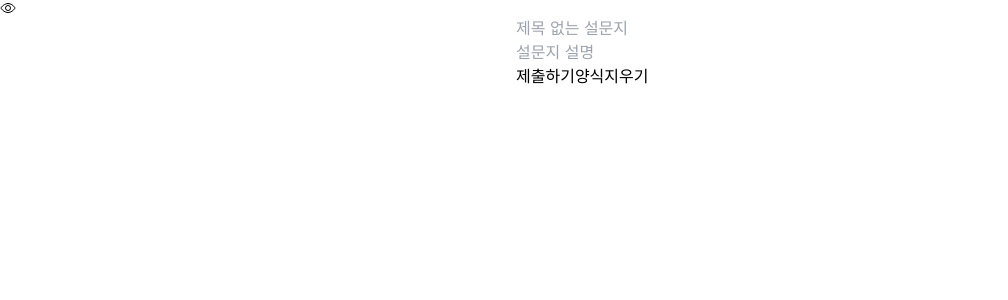
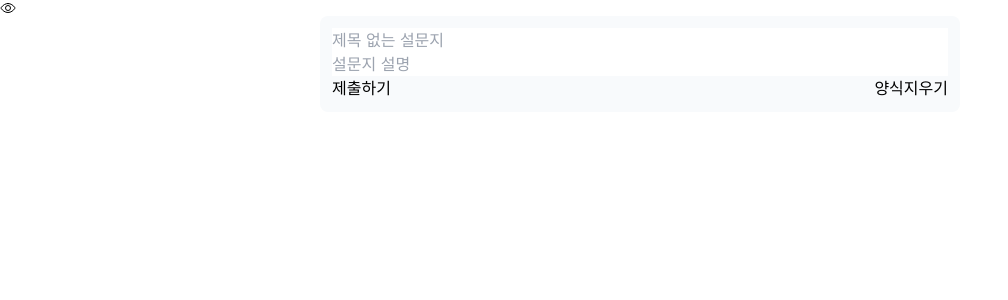
Before and after one commit to jooheekim0713/google-form, a React (Create React App) app: page / in a window 1280 px wide. Shown: the top 300 px of the page, without its empty margins (0-1008 px from the left). Built offline with nearby package versions, Linux system fonts and the light colour scheme.

Commit message:
[ STYLE ] : Form CSS 수정

```diff
--- a/src/pages/Form.tsx
+++ b/src/pages/Form.tsx
@@ -34,10 +34,11 @@ export default function Form() {
   };
 
   return (
-    <div className="flex flex-col items-center">
+    <div className="flex flex-col items-center bg-white">
+      <div className="w-5/6 md:w-4/6 lg:w-1/2 min-w-min rounded-lg p-3 bg-slate-50">
         <form onSubmit={handleSubmit}>
           <input
-          className="block"
+            className="block w-full"
             type="text"
             name="title"
             value={survey.title}
@@ -45,7 +46,7 @@ export default function Form() {
             placeholder="제목 없는 설문지"
           />
           <input
-          className="block"
+            className="block w-full"
             type="text"
             name="description"
             value={survey.description}
@@ -53,9 +54,12 @@ export default function Form() {
             placeholder="설문지 설명"
           />
 
+          <div className="flex justify-between">
             <button>제출하기</button>
             <button onClick={resetForm}>양식지우기</button>
+          </div>
         </form>
+      </div>
     </div>
   );
 }
```
Lines whose indentation alone changed are shown as unchanged.
